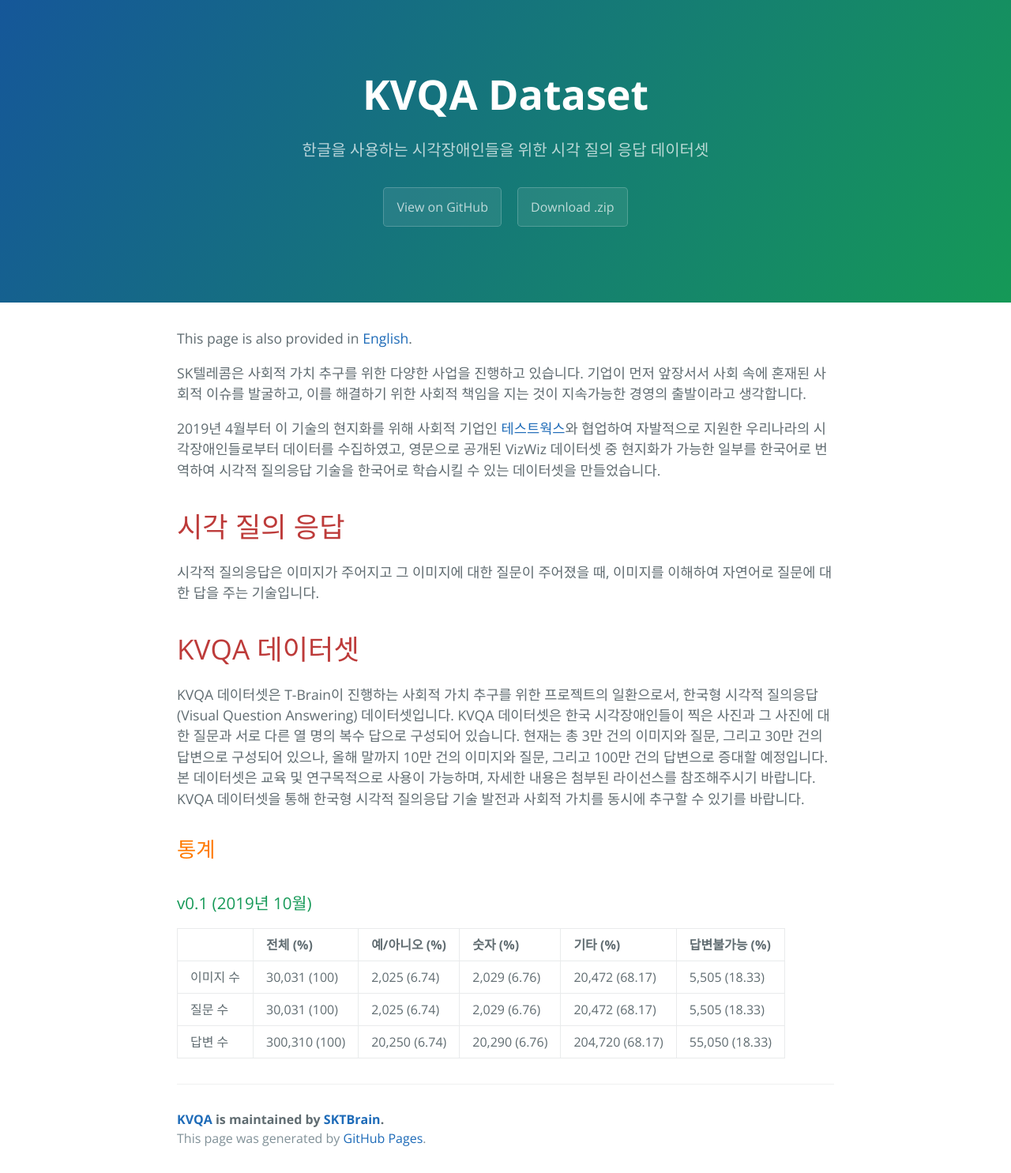
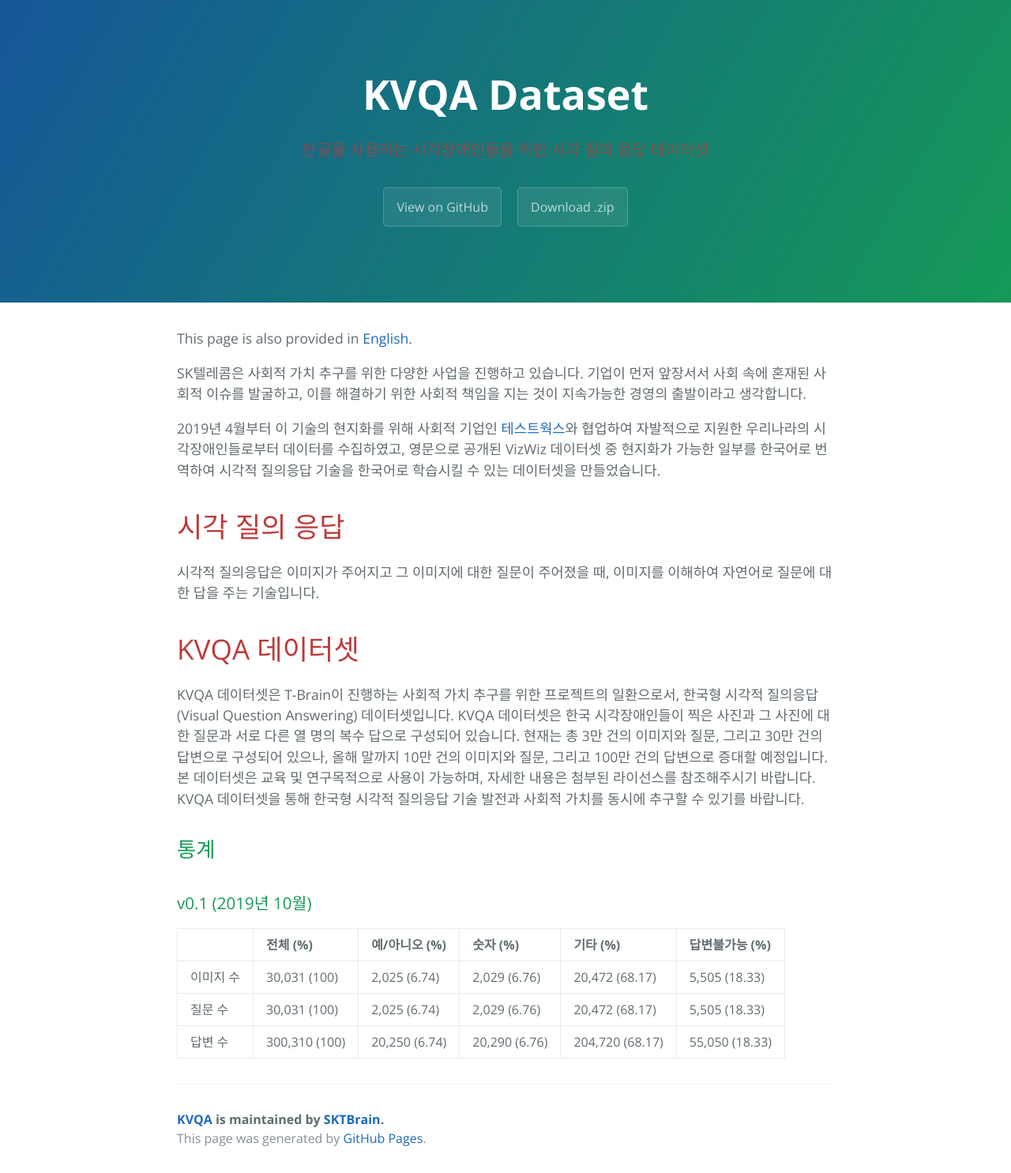
Before and after one commit to SKTBrain/KVQA, a Jekyll site: the page built from docs/index.md, in a window 1280 px wide. Shown: the whole page at 79% size. Built offline with Jekyll 4.4.1, drawn with Linux system fonts in a browser that asks for light colours.

Commit message:
Unify font color

```diff
--- a/docs/assets/css/style.scss
+++ b/docs/assets/css/style.scss
@@ -7,10 +7,6 @@
     font-size: 1.0rem;
 }
 
-.main-content h1 {
+.main-content h1,h2,h3,h4,h5 {
     color: #BD3B3A;
 }
-
-.main-content h2 {
-    color: #FF7A00;
-}
```
